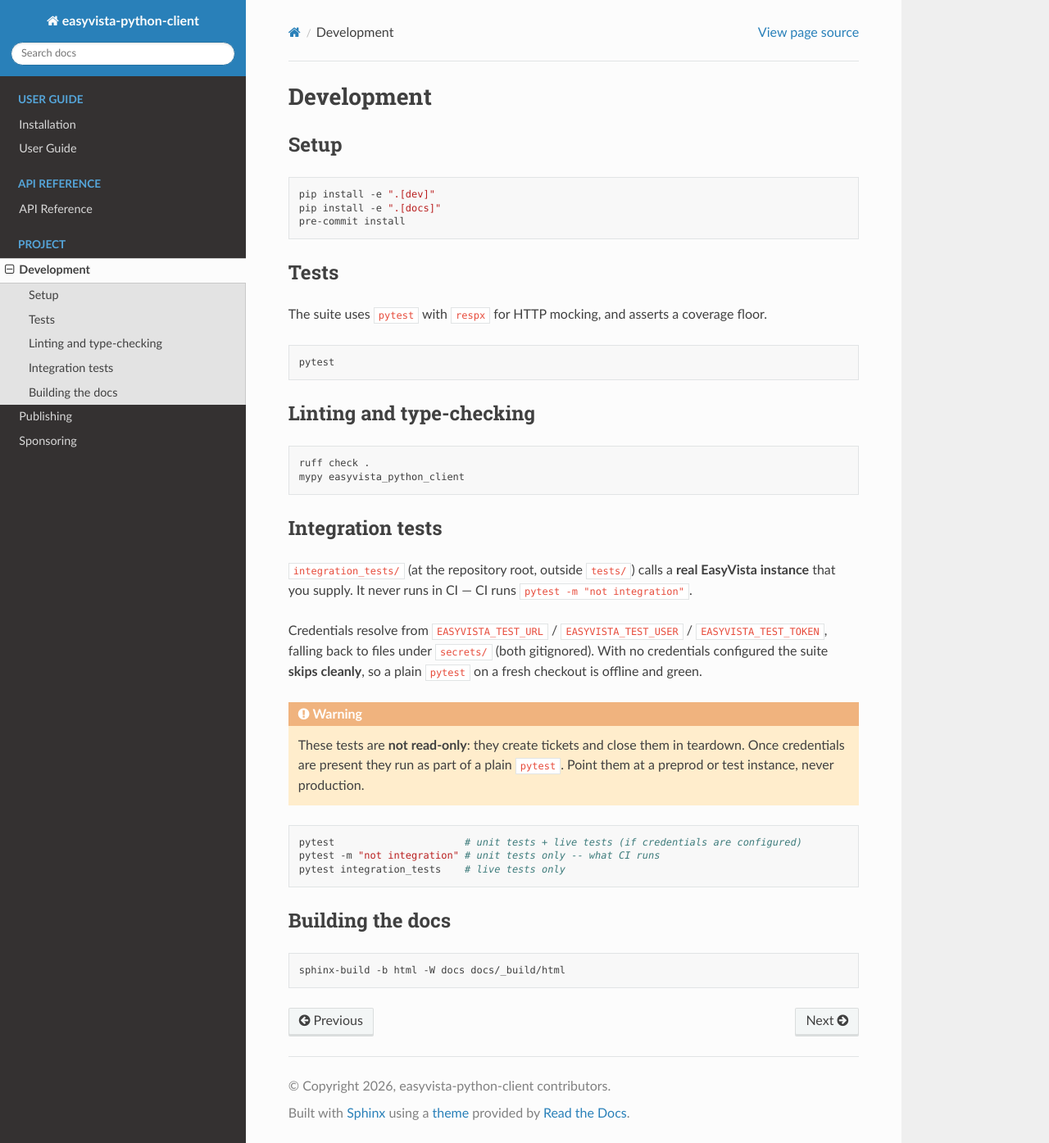
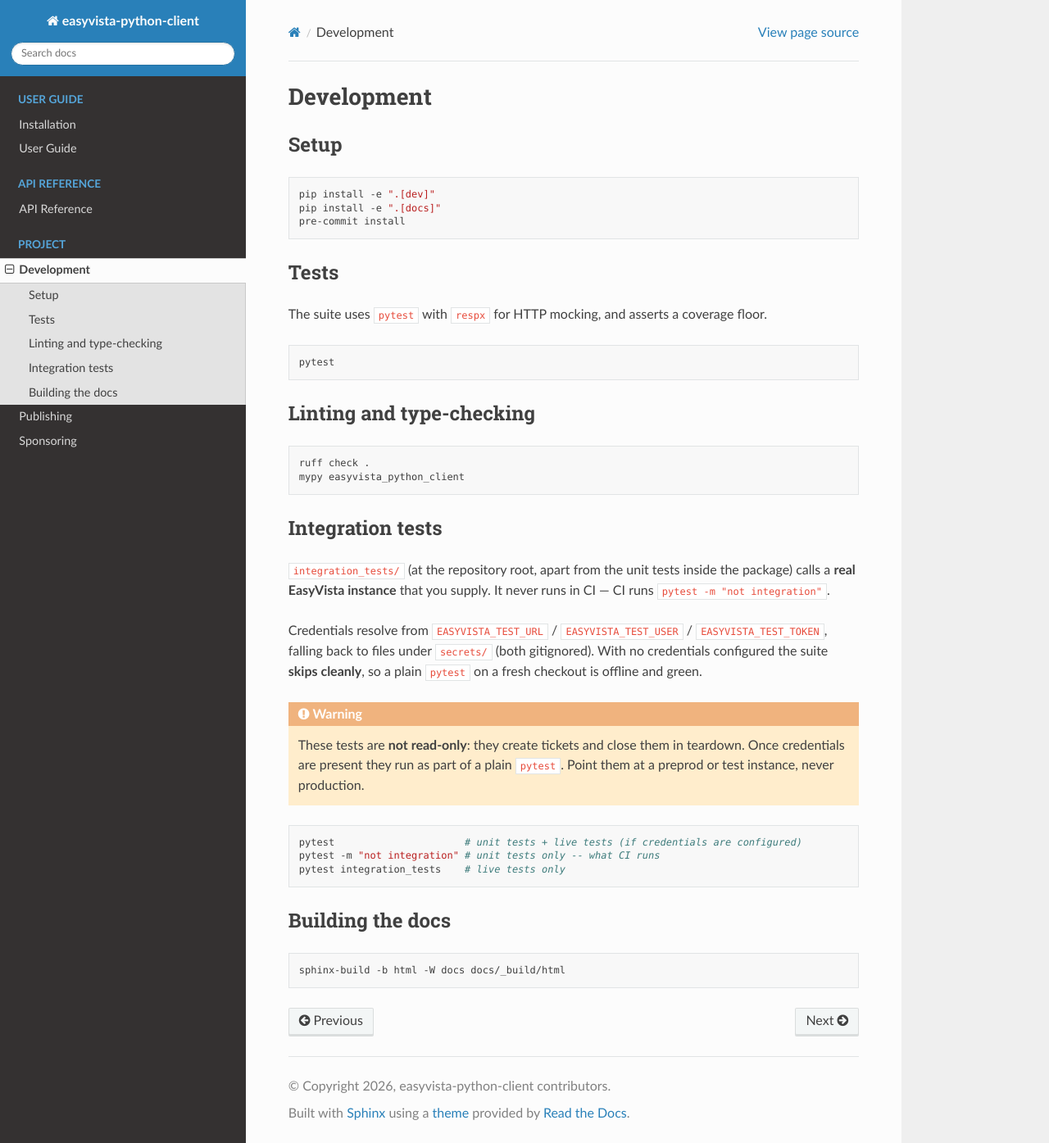
Before and after one commit to baraline/easyvista_python_client, a Sphinx documentation site: the page built from docs/development.rst, in a window 1280 px wide and 1395 px high. Shown: the whole window at 82% size. Built offline with Sphinx 7.4.7 and the Read the Docs theme 3.1.0, drawn with Linux system fonts in a browser that asks for light colours.

Commit message:
docs: describe the co-located test layout
The root tests/ directory no longer exists, so the prose that located
integration_tests/ 'outside tests/' no longer parses, and the single-file
pytest example pointed at a moved path. Adds a note telling contributors
where a new test belongs.

Verified: built wheel and sdist contain no tests/ or testing/ entries.

```diff
--- a/docs/development.rst
+++ b/docs/development.rst
@@ -30,8 +30,9 @@
 Integration tests
 ------------------
 
-``integration_tests/`` (at the repository root, outside ``tests/``) calls a **real EasyVista
-instance** that you supply. It never runs in CI — CI runs ``pytest -m "not integration"``.
+``integration_tests/`` (at the repository root, apart from the unit tests inside the package)
+calls a **real EasyVista instance** that you supply. It never runs in CI — CI runs
+``pytest -m "not integration"``.
 
 Credentials resolve from ``EASYVISTA_TEST_URL`` / ``EASYVISTA_TEST_USER`` / ``EASYVISTA_TEST_TOKEN``,
 falling back to files under ``secrets/`` (both gitignored). With no credentials configured the suite
```
Also changed, not shown: CONTRIBUTING.md (+9 -5 lines).
